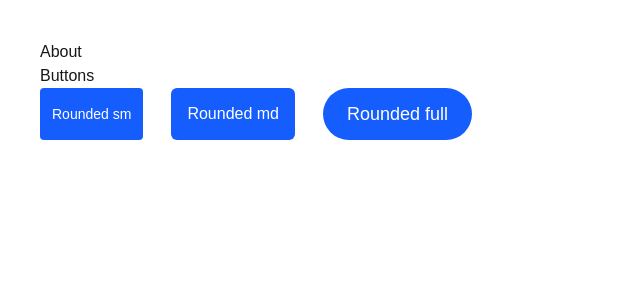
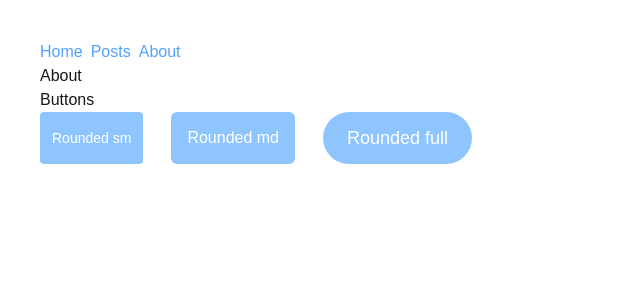
Before and after one commit to LeonNjoroge/alx-project-0x02-setup, a Next.js app in the folder alx-project-0x02/: page /about in a window 1280 px wide. Shown: the top 300 px of the page, without its empty margins (0-640 px from the left). Built offline with nearby package versions, Linux system fonts and the light colour scheme.

Commit message:
Feat: Update proj 0 task 6

```diff
--- a/alx-project-0x02/components/common/Button.tsx
+++ b/alx-project-0x02/components/common/Button.tsx
@@ -11,7 +11,7 @@ const Button: React.FC<ButtonProps> = ({ size, shape, children, onClick }) =>{
     return (
         <button
             onClick={onClick}
-            className={`${sizeClasses[size]} ${shape} bg-blue-600 text-white hover:bg-blue-700 transition`}
+            className={`${sizeClasses[size]} ${shape} bg-blue-300 text-white hover:bg-blue-700 transition`}
         >
             {children}
         </button>
--- a/alx-project-0x02/components/common/PostModal.tsx
+++ b/alx-project-0x02/components/common/PostModal.tsx
@@ -1,5 +1,5 @@
 import React, {useState} from "react";
-import { type CardProps, type PostModalProps } from "@/interfaces";
+import { type PostModalProps } from "@/interfaces";
 
 const PostModal: React.FC<PostModalProps> = ({ isOpen, onClose, onSubmit }) => {
     const [title, setTitle] = useState("");
--- a/alx-project-0x02/components/layout/Header.tsx
+++ b/alx-project-0x02/components/layout/Header.tsx
@@ -5,6 +5,7 @@ const Header: React.FC = () =>{
     return (
         <header className="flex gap-2 ">
             <Link href="/home" className="text-blue-400 hover:text-blue-700">Home</Link>
+            <Link href="/posts" className="text-blue-400 hover:text-blue-700" >Posts</Link>
             <Link href="/about" className="text-blue-400 hover:text-blue-700">About</Link>
         </header>
     );
--- a/alx-project-0x02/pages/about.tsx
+++ b/alx-project-0x02/pages/about.tsx
@@ -1,10 +1,13 @@
 import React from "react";
 import Button from "@/components/common/Button";
+import Header from "@/components/layout/Header";
 
 const About: React.FC = () =>{
 
     return (
         <div className="p-10">
+            < Header />
+
             <h1>About</h1>
             <h2>Buttons</h2>
             <div className="flex gap-7">
--- a/alx-project-0x02/pages/home.tsx
+++ b/alx-project-0x02/pages/home.tsx
@@ -2,10 +2,11 @@ import React, {useState} from "react";
 import {CardProps} from "@/interfaces";
 import Card from "@/components/common/Card";
 import PostModal from "@/components/common/PostModal";
+import Header from "@/components/layout/Header";
 
 const Home: React.FC = () =>{
 
-    let CardVals: CardProps[] = [
+    const CardVals: CardProps[] = [
         {title: "Card 1" , content: "Save the fish" },
         {title: "Card 2" , content: "Save the cats" },
         {title: "Card 3" , content: "Save the dogs" },
@@ -26,6 +27,8 @@ const Home: React.FC = () =>{
 
     return (
         <div className="p-10">
+            <Header />
+
             <h1>Home</h1>
             <div>
                 <button
@@ -37,7 +40,7 @@ const Home: React.FC = () =>{
             </div>
             <div className="flex gap-2 pt-5 justify-between">
                 {posts.map((value, idx) => (
-                    <Card title={value.title} content={value.content} />
+                    <Card key={idx} title={value.title} content={value.content} />
                 ))}
             </div>
 
--- /dev/null
+++ b/alx-project-0x02/pages/posts.tsx
@@ -0,0 +1,13 @@
+import React from "react";
+import Header from "@/components/layout/Header";
+
+const Posts: React.FC = () =>{
+    return (
+        <div className="p-10">
+            < Header />
+            <h1>Posts</h1>
+        </div>
+    );
+};
+
+export default Posts;
```
